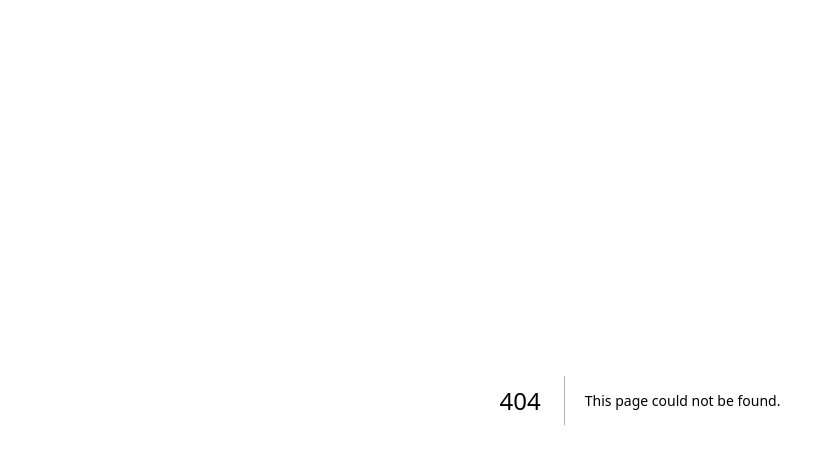
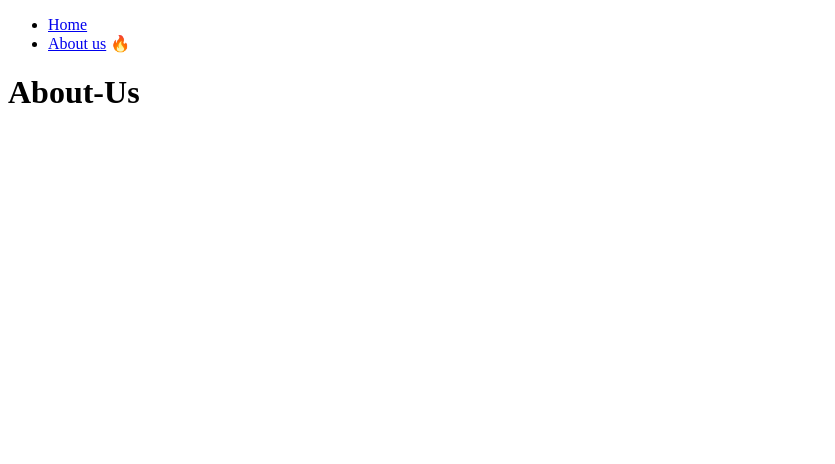
Before and after one commit to bom0320/movie-rebuild, a Next.js app: page /about-us in a window 1280 px wide. Before the commit this address had no page. Shown: the top 464 px of the page, without its empty margins (0-835 px from the left). Built offline with nearby package versions, Linux system fonts and the light colour scheme.

Commit message:
basic structure

```diff
--- /dev/null
+++ b/app/(Home)/page.tsx
@@ -0,0 +1,3 @@
+export default function HomePage() {
+    return <h1>Home Page</h1>
+}
--- /dev/null
+++ b/app/about-us/page.tsx
@@ -0,0 +1,3 @@
+export default function AboutUsPage() {
+    return <h1>About-Us</h1>
+}
--- a/app/layout.tsx
+++ b/app/layout.tsx
@@ -1,3 +1,4 @@
+import Navigation from "../app/navigation";
 export const metadata = {
   title: 'Next.js',
   description: 'Generated by Next.js',
@@ -10,7 +11,9 @@
 }) {
   return (
     <html lang="en">
-      <body>{children}</body>
+      <body>
+        <Navigation />
+        {children}</body>
     </html>
   )
 }
--- /dev/null
+++ b/app/navigation.tsx
@@ -0,0 +1,20 @@
+"use client";
+import Link from "next/link";
+import { usePathname } from "next/navigation";
+
+export default function Navigation() {
+    const path = usePathname();
+    return (
+        <nav>
+            <ul>
+                <li>
+                    <Link href="/">Home</Link> {path === "/" ? "🔥" : " "}
+                </li>
+                <li>
+                    <Link href="/about-us">About us</Link> {path === "/about-us" ? "🔥" : " "}
+                </li>
+            </ul>
+
+        </nav>
+    )
+}
```
Also changed, not shown: app/page.tsx (deleted).
